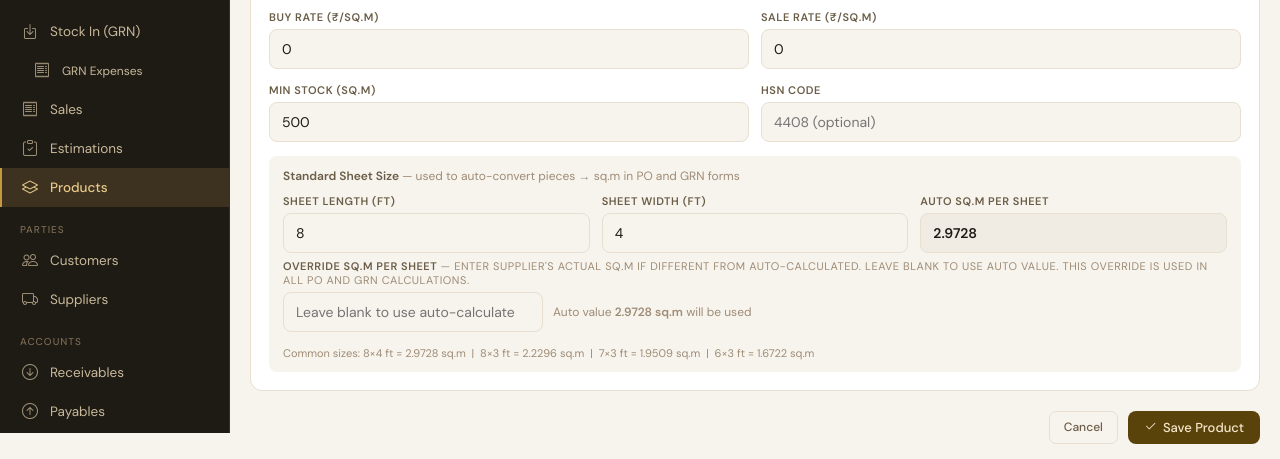
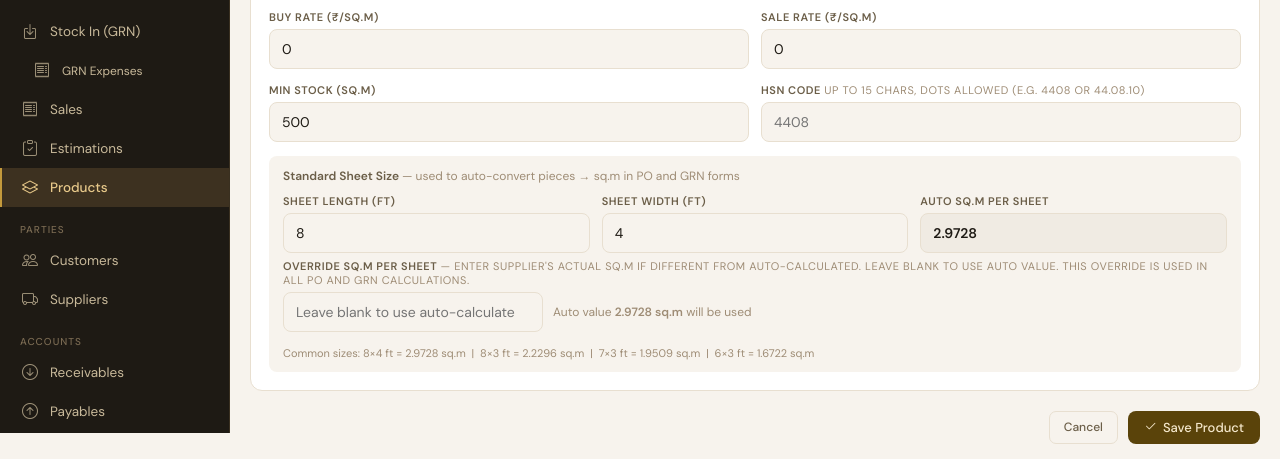
Before and after one commit to Afsalms/veneer_pro_backend, a Django app: page /products/add/ in a window 1280 px wide. Shown: the part 367-826 px from the top of the page. Run offline with Django 5.2, Linux system fonts and the light colour scheme; a user stored in the database is signed in; tables that the repository leaves empty hold one stand-in row (values such as "Sample post").

Commit message:
hsn code change

```diff
--- a/godown/models.py
+++ b/godown/models.py
@@ -241,8 +241,8 @@ class Product(models.Model):
     sale_rate   = models.DecimalField(max_digits=10, decimal_places=2, default=0)
     min_stock   = models.DecimalField(max_digits=10, decimal_places=4, default=500,
                       help_text='Minimum stock level in sq.m')
-    hsn_code    = models.CharField(max_length=8, blank=True, default='4408',
-                      help_text='HSN code for e-invoice (face veneer = 4408)')
+    hsn_code    = models.CharField(max_length=15, blank=True, default='4408',
+                      help_text='HSN code — up to 15 characters including dots (e.g. 4408, 44.08, 4408.10.10)')
     uom         = models.CharField(max_length=5, blank=True, default='SQF',
                       help_text='Unit of measure for GSP/e-invoice (SQF = square feet, internal unit)')
     stock_qty   = models.DecimalField(max_digits=12, decimal_places=4, default=0,
--- a/godown/views.py
+++ b/godown/views.py
@@ -699,6 +699,7 @@ def add_product(request):
         auto_sqm = (sl * sw * Decimal('0.0929')).quantize(Decimal('0.0001'))
         ov_raw   = request.POST.get('sheet_sqm_override', '').strip()
         override = Decimal(ov_raw).quantize(Decimal('0.0001')) if ov_raw else None
+        hsn_code = request.POST.get('hsn_code', '4408').strip()[:15]
         Product.objects.create(
             godown=godown, species=species,
             sale_name=sale_name,
@@ -708,7 +709,7 @@ def add_product(request):
             buy_rate=request.POST.get('buy_rate',0) or 0,
             sale_rate=request.POST.get('sale_rate',0) or 0,
             min_stock=request.POST.get('min_stock',500) or 500,
-            hsn_code=request.POST.get('hsn_code','4408'),
+            hsn_code=hsn_code or '4408',
             sheet_length=sl, sheet_width=sw,
             sheet_sqm=auto_sqm, sheet_sqm_override=override,
         )
@@ -753,7 +754,8 @@ def edit_product(request, pk):
         p.thickness=request.POST.get('thickness','0.6mm')
         p.cut_type=request.POST.get('cut_type','Flat Cut'); p.finish=request.POST.get('finish','Natural')
         p.buy_rate=request.POST.get('buy_rate',0) or 0; p.sale_rate=request.POST.get('sale_rate',0) or 0
-        p.min_stock=request.POST.get('min_stock',500) or 500; p.hsn_code=request.POST.get('hsn_code','4408')
+        p.min_stock=request.POST.get('min_stock',500) or 500
+        p.hsn_code=(request.POST.get('hsn_code','4408').strip() or '4408')[:15]
         p.sheet_length=sl; p.sheet_width=sw
         p.sheet_sqm = (sl * sw * Decimal('0.0929')).quantize(Decimal('0.0001'))
         p.sheet_sqm_override = Decimal(ov_raw).quantize(Decimal('0.0001')) if ov_raw else None
--- a/templates/godown/add_product.html
+++ b/templates/godown/add_product.html
@@ -45,7 +45,7 @@
         {% endfor %}
       </select></div></div>
   <div class="frow"><div class="fhalf"><label class="fl">Buy Rate (₹/sq.m)</label><input class="fc" name="buy_rate" type="number" step="0.01" value="{{ product.buy_rate|default:'0' }}" placeholder="0"></div><div class="fhalf"><label class="fl">Sale Rate (₹/sq.m)</label><input class="fc" name="sale_rate" type="number" step="0.01" value="{{ product.sale_rate|default:'0' }}" placeholder="0"></div></div>
-  <div class="frow"><div class="fhalf"><label class="fl">Min Stock (sq.m)</label><input class="fc" name="min_stock" type="number" value="{{ product.min_stock|default:'500' }}" placeholder="500"></div><div class="fhalf"><label class="fl">HSN Code</label><input class="fc" name="hsn_code" value="{{ product.hsn_code|default:'' }}" placeholder="4408 (optional)"></div></div>
+  <div class="frow"><div class="fhalf"><label class="fl">Min Stock (sq.m)</label><input class="fc" name="min_stock" type="number" value="{{ product.min_stock|default:'500' }}" placeholder="500"></div><div class="fhalf"><label class="fl">HSN Code <span style="font-weight:400;color:var(--tm);font-size:11px;">up to 15 chars, dots allowed (e.g. 4408 or 44.08.10)</span></label><input class="fc" name="hsn_code" value="{{ product.hsn_code|default:'' }}" placeholder="4408" maxlength="15" pattern="[0-9.\-]{1,15}" title="HSN code — digits and dots only, max 15 characters"></div></div>
 
   <div style="background:var(--body-bg);border-radius:8px;padding:12px 14px;">
     <div style="font-size:12px;font-weight:600;color:var(--ts);margin-bottom:10px;">
```
Also changed, not shown: godown/migrations/0025_hsn_code_max_length.py (added).
